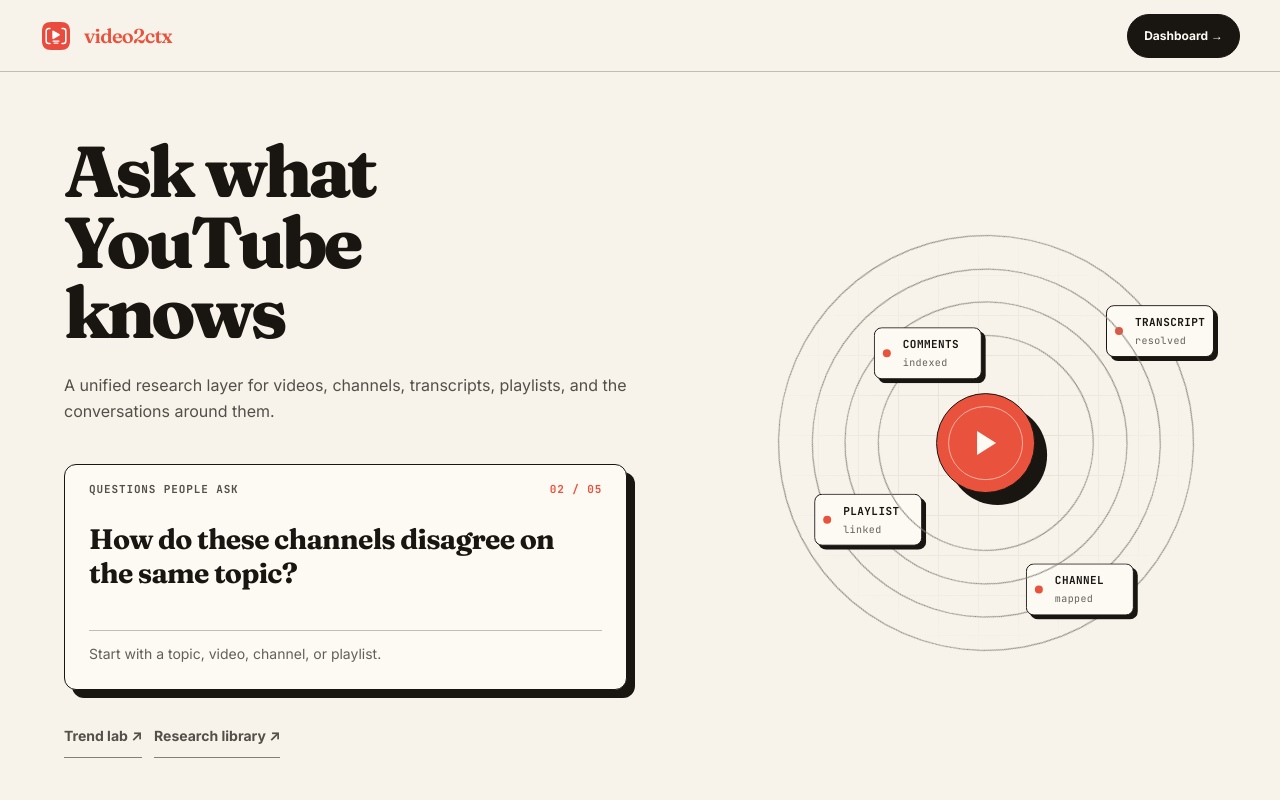
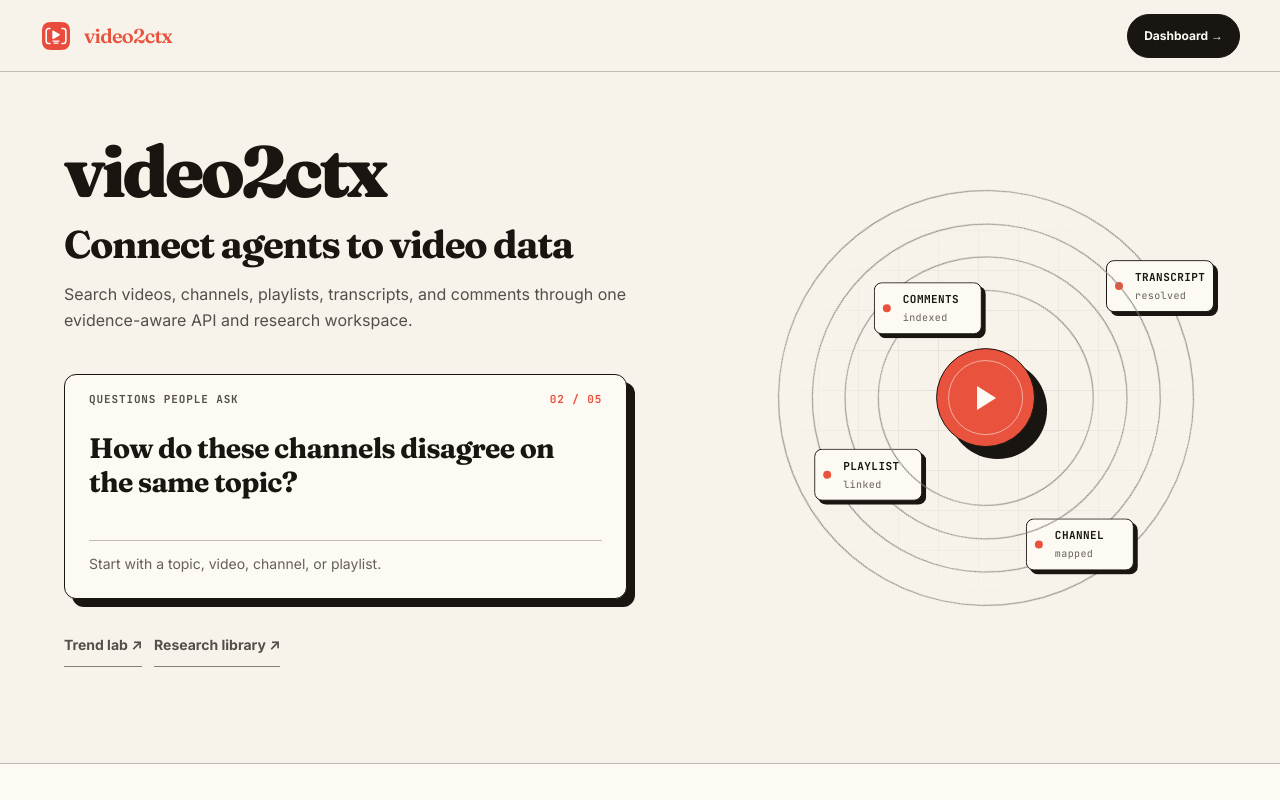
Before and after one commit to devhims/video2ctx, a Next.js app in the folder web/: page / in a window 1280 px wide. Shown: the top 800 px of the page. Built offline with nearby package versions, Linux system fonts and the light colour scheme.

Commit message:
feat(web): clarify video2ctx product purpose

```diff
--- a/web/app/layout.tsx
+++ b/web/app/layout.tsx
@@ -22,7 +22,8 @@ const jetbrains = JetBrains_Mono({
 export const metadata: Metadata = {
   title: 'video2ctx',
   description:
-    'Evidence-first video research: discover, inspect, compare, monitor, and synthesize.',
+    'Connect agents to video data through one evidence-aware API and research workspace.',
+  applicationName: 'video2ctx',
 };
 
 export default function RootLayout({
--- a/web/app/lens-home.css
+++ b/web/app/lens-home.css
@@ -163,9 +163,20 @@
   word-spacing: 0.04em;
 }
 
+.lens-tagline {
+  max-width: 24ch;
+  margin: var(--space-md) 0 0;
+  color: var(--color-home-ink);
+  font-family: var(--font-home-display);
+  font-size: clamp(var(--text-lg), 3vw, var(--text-2xl));
+  font-weight: 650;
+  line-height: 1.1;
+  letter-spacing: -0.035em;
+}
+
 .lens-subtitle {
   max-width: 62ch;
-  margin: var(--space-lg) 0 0;
+  margin: var(--space-md) 0 0;
   color: var(--color-home-ink-soft);
   font-size: var(--text-base);
   line-height: 1.65;
--- a/web/app/page.tsx
+++ b/web/app/page.tsx
@@ -58,7 +58,12 @@ export default function HomePage() {
       <header className='lens-home-nav'>
         <a className='lens-brand' href='/' aria-label='video2ctx home'>
           <span className='lens-brand-mark' aria-hidden='true'>
-            <img src='/brand/video2ctx-mark-red.svg' alt='' width='32' height='32' />
+            <img
+              src='/brand/video2ctx-mark-red.svg'
+              alt=''
+              width='32'
+              height='32'
+            />
           </span>
           <span className='lens-brand-type'>
             <strong>video2ctx</strong>
@@ -75,10 +80,11 @@ export default function HomePage() {
       <section className='lens-map-hero' aria-labelledby='lens-title'>
         <div className='lens-copy'>
           {/* <p className='lens-orientation'>Question → sources → evidence.</p> */}
-          <h1 id='lens-title'>Ask what YouTube knows</h1>
+          <h1 id='lens-title'>video2ctx</h1>
+          <p className='lens-tagline'>Connect agents to video data</p>
           <p className='lens-subtitle'>
-            A unified research layer for videos, channels, transcripts,
-            playlists, and the conversations around them.
+            Search videos, channels, playlists, transcripts, and comments
+            through one evidence-aware API and research workspace.
           </p>
 
           <section
```
